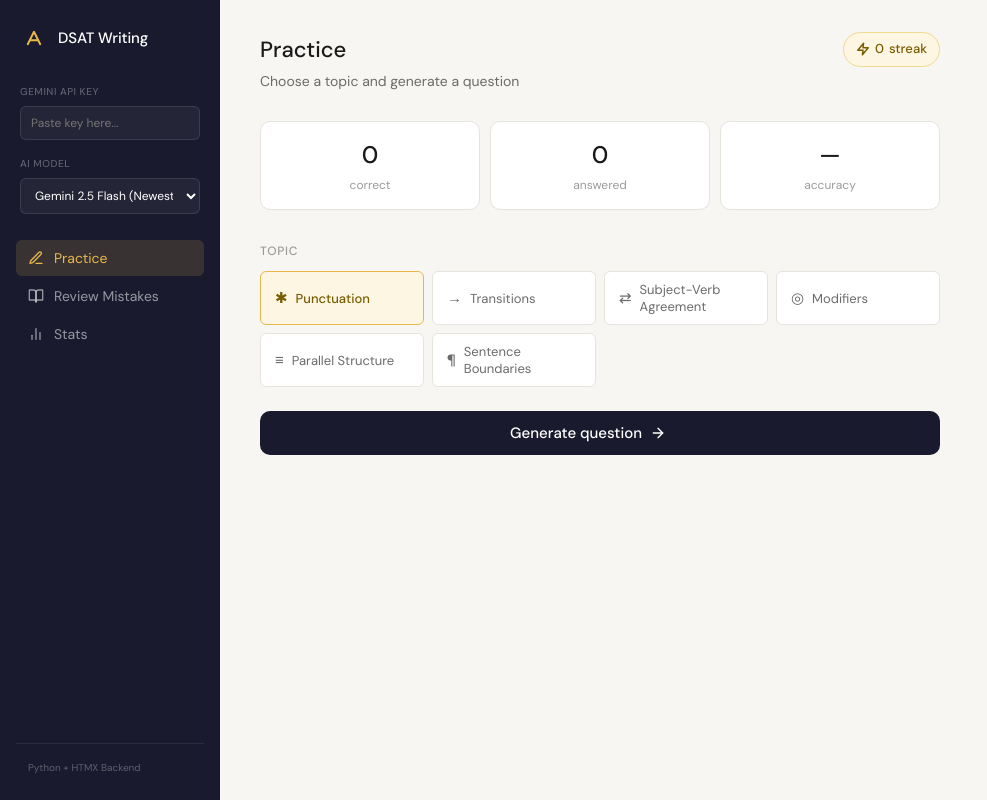
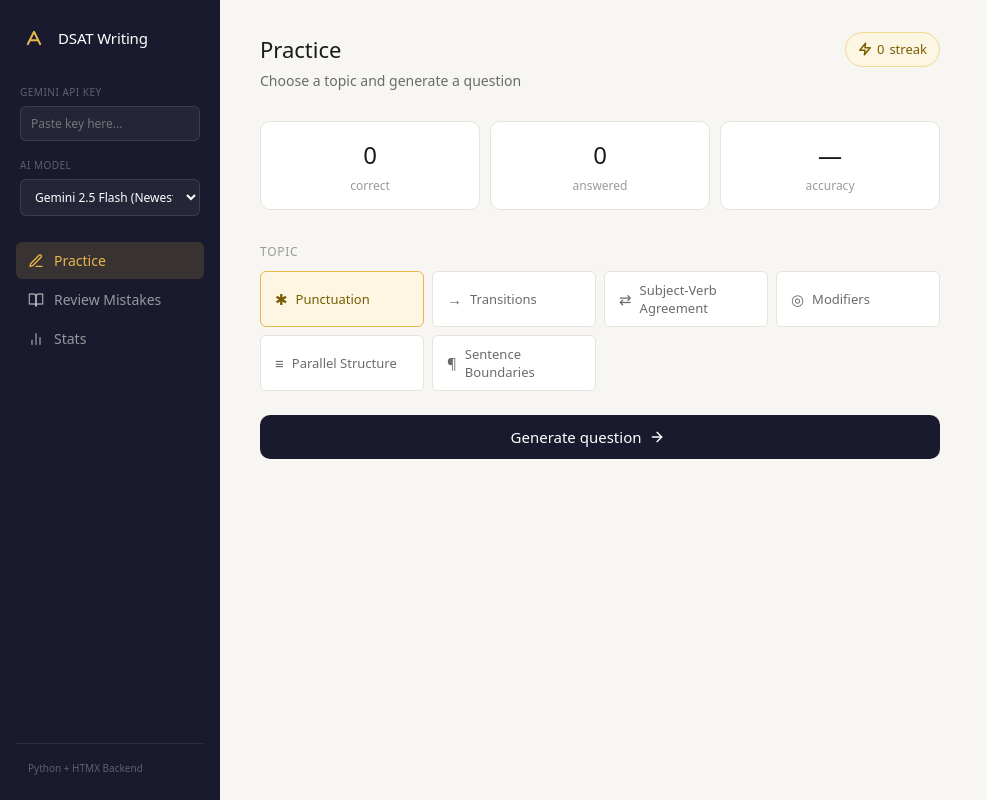
Before and after one commit to kraiggtr4sh/DSAT-WRITING, a FastAPI app: page / in a window 1280 px wide. Shown: the whole page, without its empty margins (0-987 px from the left). Run offline with FastAPI, Linux system fonts and the light colour scheme; some libraries are stand-ins or nearby versions.

Commit message:
Update typography to Montserrat (Proxima Nova) and Raleway

```diff
--- a/static/style.css
+++ b/static/style.css
@@ -1,3 +1,9 @@
+/* ── Reset & Base ── */
+*, *::before, *::after { box-sizing: border-box; margin: 0; padding: 0; }
+
+@import url('https://fonts.googleapis.com/css2?family=Raleway:wght@400;500;700&display=swap');
+@import url('https://fonts.googleapis.com/css2?family=Montserrat:wght@400;500;600&display=swap'); /* Proxima Nova equivalent */
+
 /* ── Reset & Base ── */
 *, *::before, *::after { box-sizing: border-box; margin: 0; padding: 0; }
 
@@ -33,8 +39,8 @@
   --radius-md: 10px;
   --radius-lg: 14px;
 
-  --font-ui: 'DM Sans', system-ui, sans-serif;
-  --font-passage: 'Lora', Georgia, serif;
+  --font-ui: 'Montserrat', system-ui, sans-serif;
+  --font-passage: 'Raleway', Georgia, serif;
 }
 
 html, body { height: 100%; }
```
